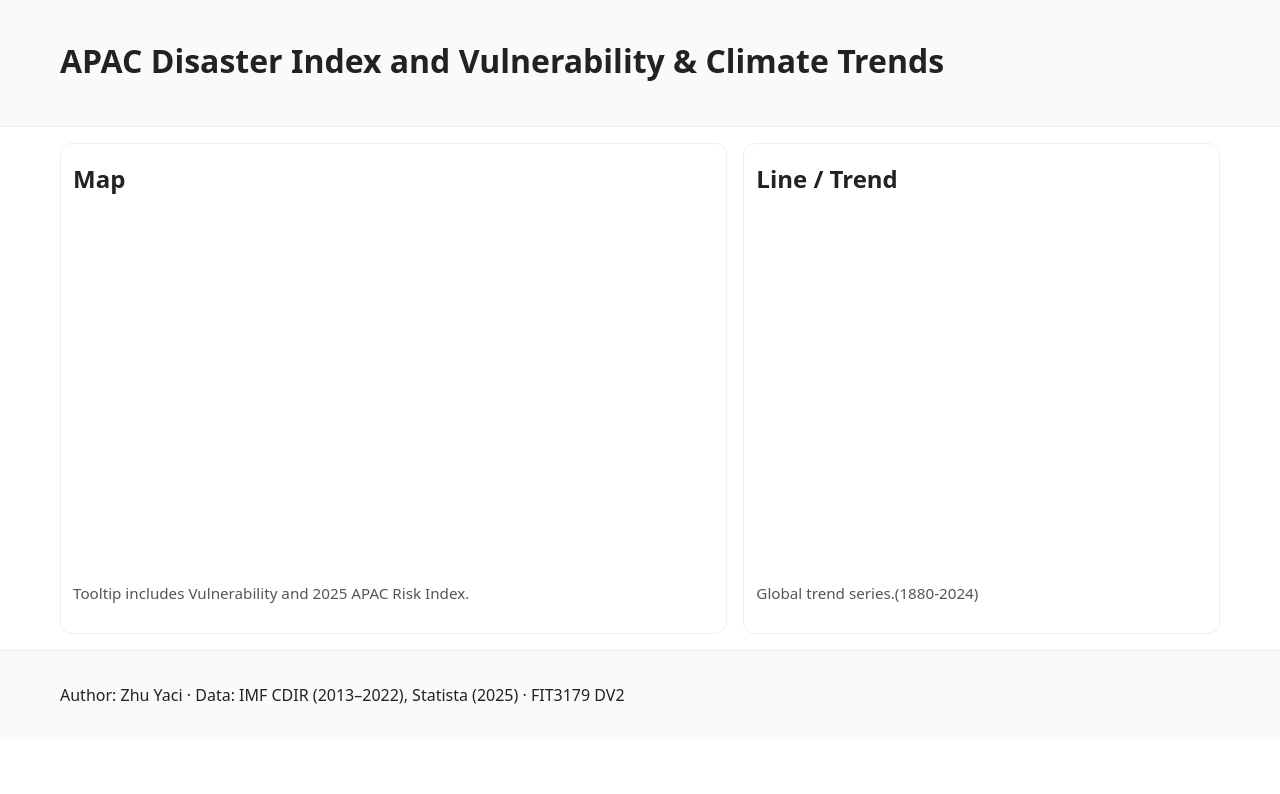
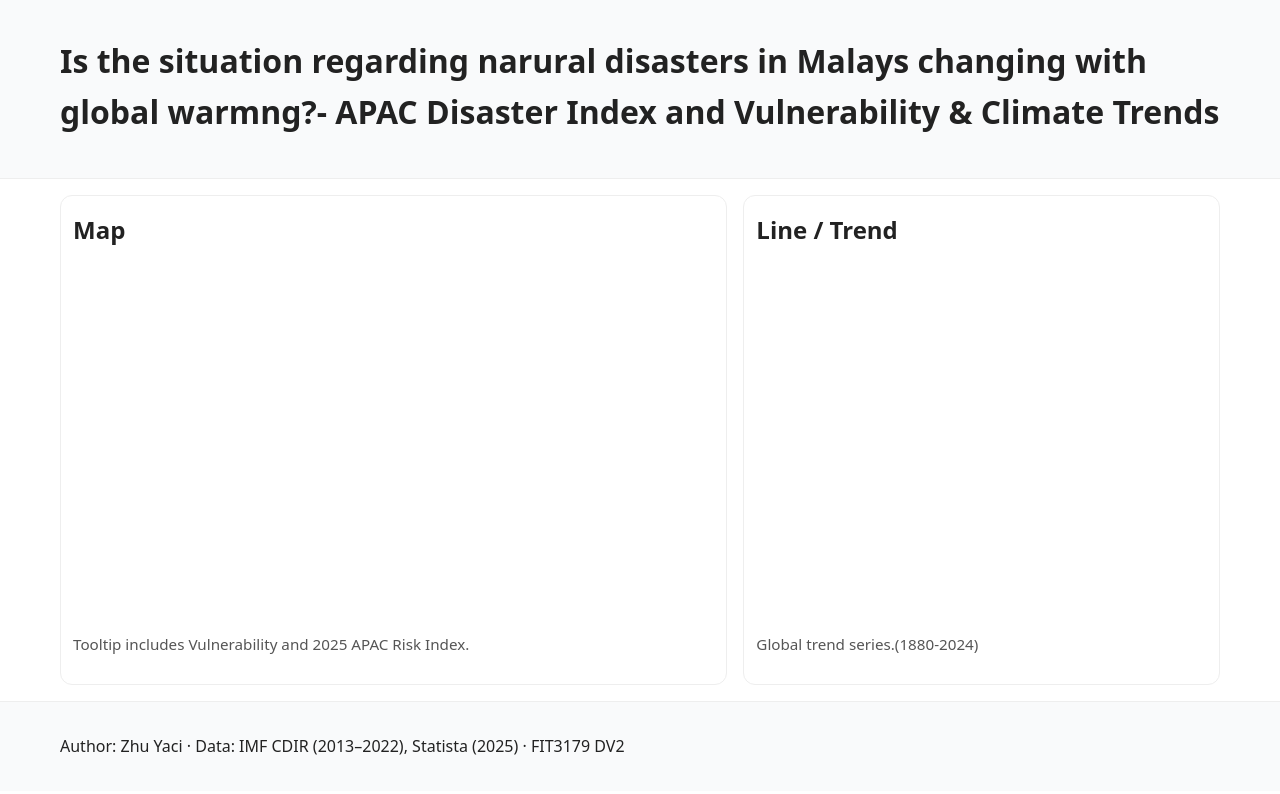
Before and after one commit to ZhuYaci/FIT3179DV2, a plain HTML site: page index.html in a window 1280 px wide. Drawn offline with Linux system fonts and the light colour scheme; a script that the page names is missing.

Commit message:
Update index.html

```diff
--- a/index.html
+++ b/index.html
@@ -24,7 +24,8 @@
 <body>
   <header>
     <div class="wrap">
-      <h1>APAC Disaster Index and Vulnerability & Climate Trends</h1>
+      <h1>Is the situation regarding narural disasters in Malays changing with global warmng?-
+        APAC Disaster Index and Vulnerability & Climate Trends</h1>
     </div>
   </header>
 
```
